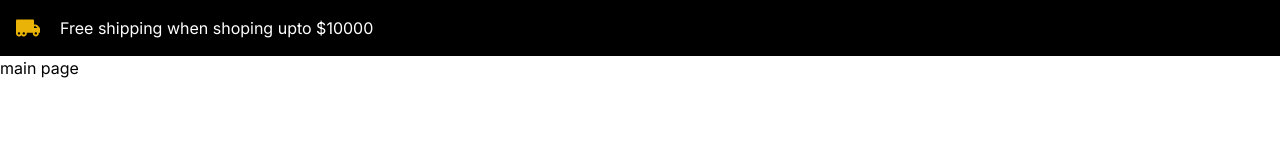
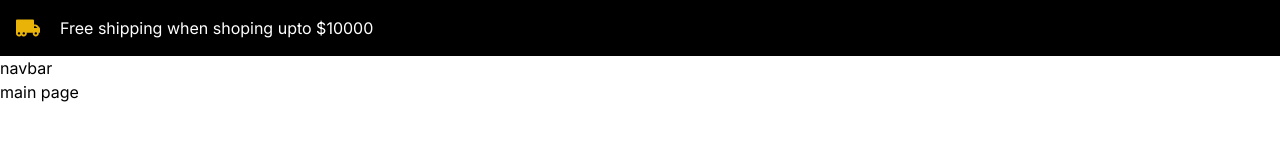
Before and after one commit to Umar7070/Ecommerce_Website, a Next.js app: page / in a window 1280 px wide. Shown: the top 160 px of the page. Built offline with nearby package versions, Linux system fonts and the light colour scheme.

Commit message:
create new component

```diff
--- /dev/null
+++ b/components/Navbar.jsx
@@ -0,0 +1,12 @@
+import React from 'react'
+
+const Navbar = () => {
+  return (
+    <div>
+        navbar
+
+    </div>
+  )
+}
+
+export default Navbar
--- a/components/TopNav.jsx
+++ b/components/TopNav.jsx
@@ -1,4 +1,5 @@
 import { FaTruckMoving } from "react-icons/fa";
+import Navbar from "./Navbar";
 
 const TopNav = () => {
   return (
@@ -13,6 +14,7 @@ const TopNav = () => {
           </div>
         </div>
       </div>
+      <Navbar/>
     </>
   );
 };
```
